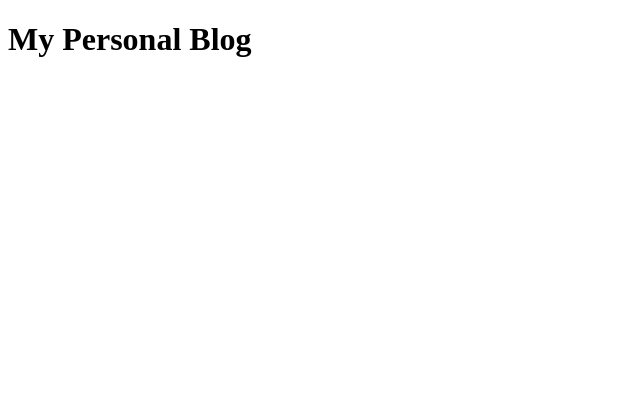
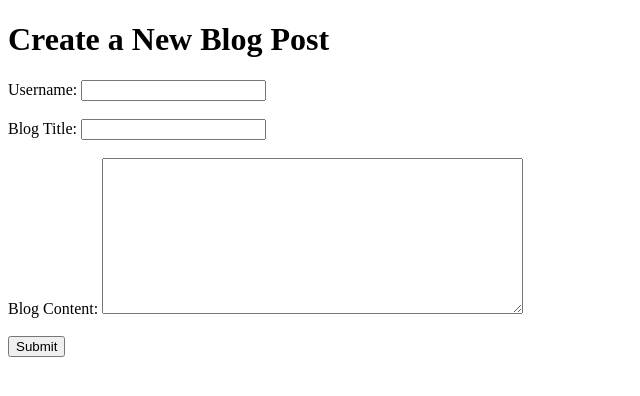
Before and after one commit to JimSSihanath/coding-boot-camp-homework-4, a plain HTML site: page index.html in a window 1280 px wide. Shown: the whole page, without its empty margins (0-640 px from the left). Drawn offline with Linux system fonts and the light colour scheme.

Commit message:
Updated index.html File with Form

```diff
--- a/index.html
+++ b/index.html
@@ -11,9 +11,20 @@
 
 <body>
 
-    <header>
-        <h1>My Personal Blog</h1>
-    </header>
+    <h1>Create a New Blog Post</h1>
+    <form id="blogForm">
+        <label for="username">Username:</label>
+        <input type="text" id="username" name="username" required><br><br>
+        <label for="title">Blog Title:</label>
+        <input type="text" id="title" name="title" required><br><br>
+        <label for="content">Blog Content:</label>
+        <textarea id="content" name="content" rows="10" cols="50" required></textarea><br><br>
+
+        <button type="submit">Submit</button>
+
+    </form>
+
+    <script src="script.js"></script>
 
 </body>
 
```
